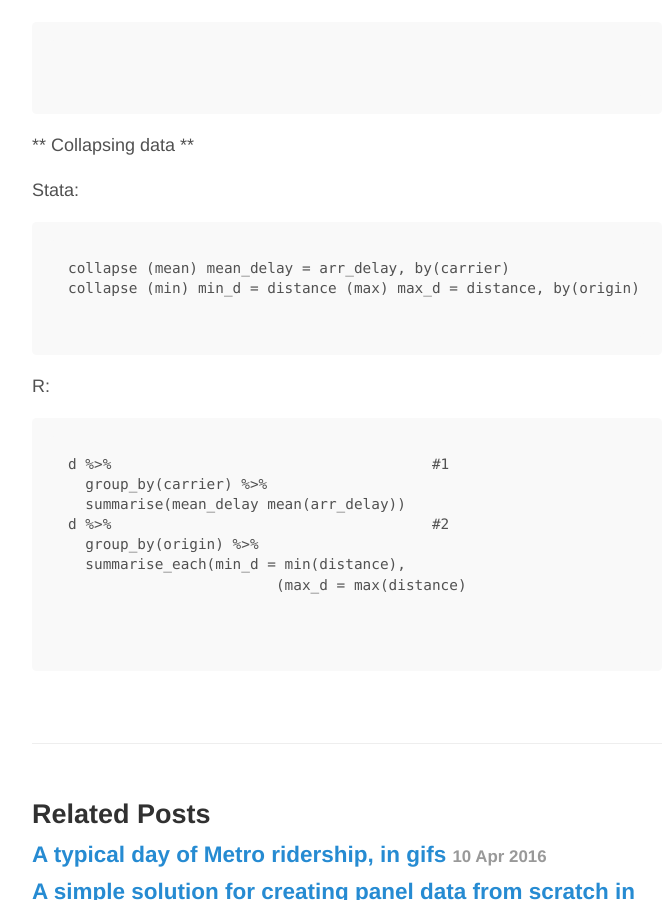
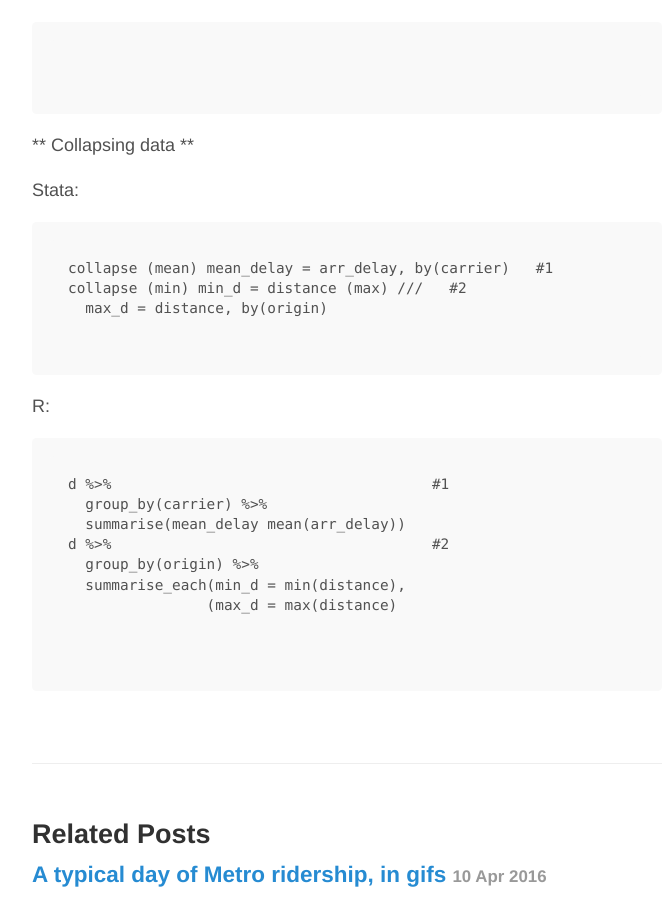
Before and after one commit to WadeP6970/johnricco.github.io, a Jekyll site: the page built from _posts/2016-6-06-stata-dplyr.md, in a window 1280 px wide and 900 px high, scrolled down 3241 px. Shown: the whole window, without its empty margins (293-961 px from the left). Built offline with Jekyll 4.4.1, drawn with Linux system fonts in a browser that asks for light colours.

Commit message:
Fix indentations

````diff
--- a/_posts/2016-6-06-stata-dplyr.md
+++ b/_posts/2016-6-06-stata-dplyr.md
@@ -121,8 +121,9 @@ d %>% bind_rows(d1)   #1
 Stata:
 
 ```
-collapse (mean) mean_delay = arr_delay, by(carrier)                  #1
-collapse (min) min_d = distance (max) max_d = distance, by(origin)   #2
+collapse (mean) mean_delay = arr_delay, by(carrier)   #1
+collapse (min) min_d = distance (max) ///   #2
+  max_d = distance, by(origin)
 
 ```
 
@@ -135,7 +136,7 @@ d %>%                                     #1
 d %>%                                     #2
   group_by(origin) %>%
   summarise_each(min_d = min(distance),
-  		        (max_d = max(distance)
+                (max_d = max(distance)
 
 
 ```
````
